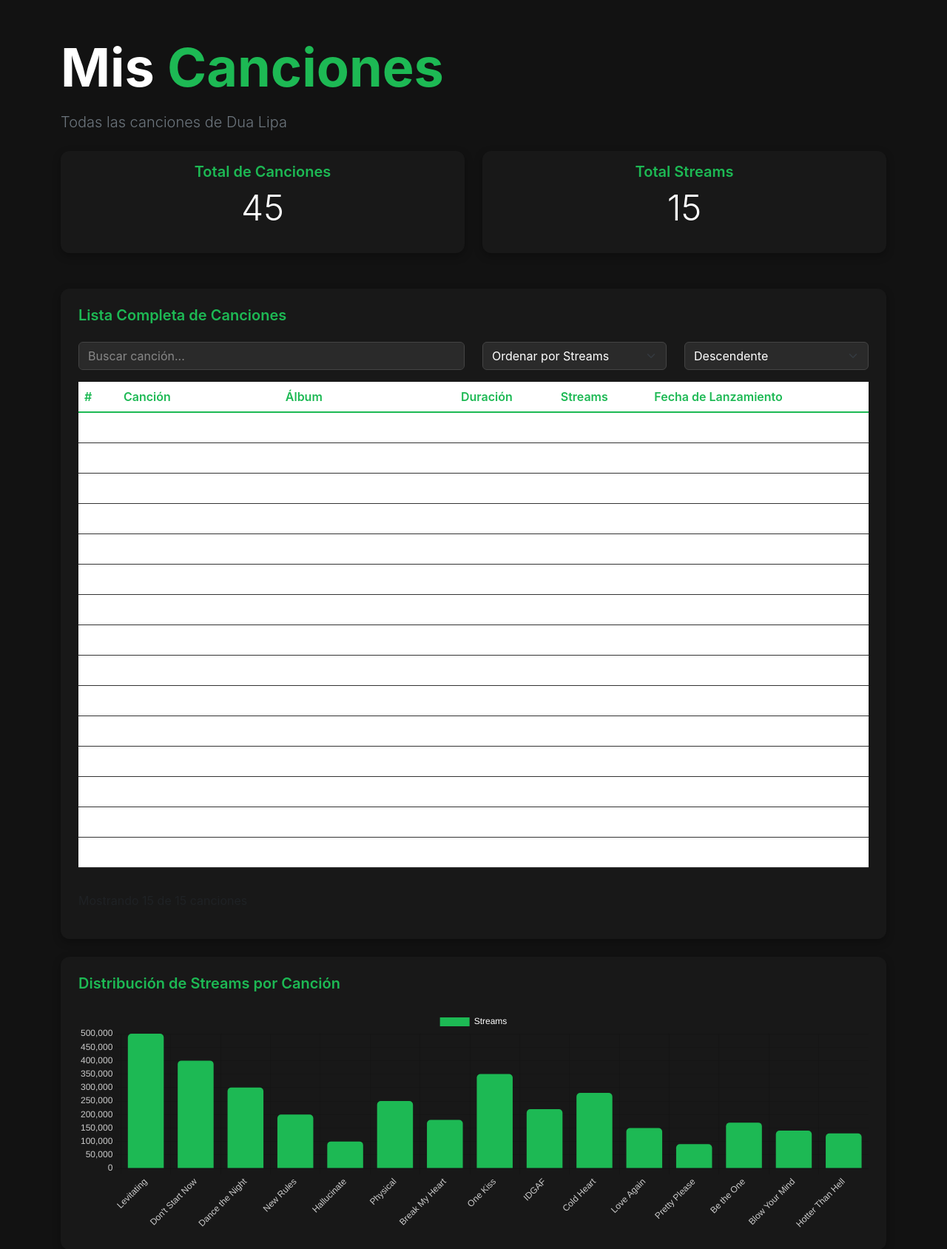
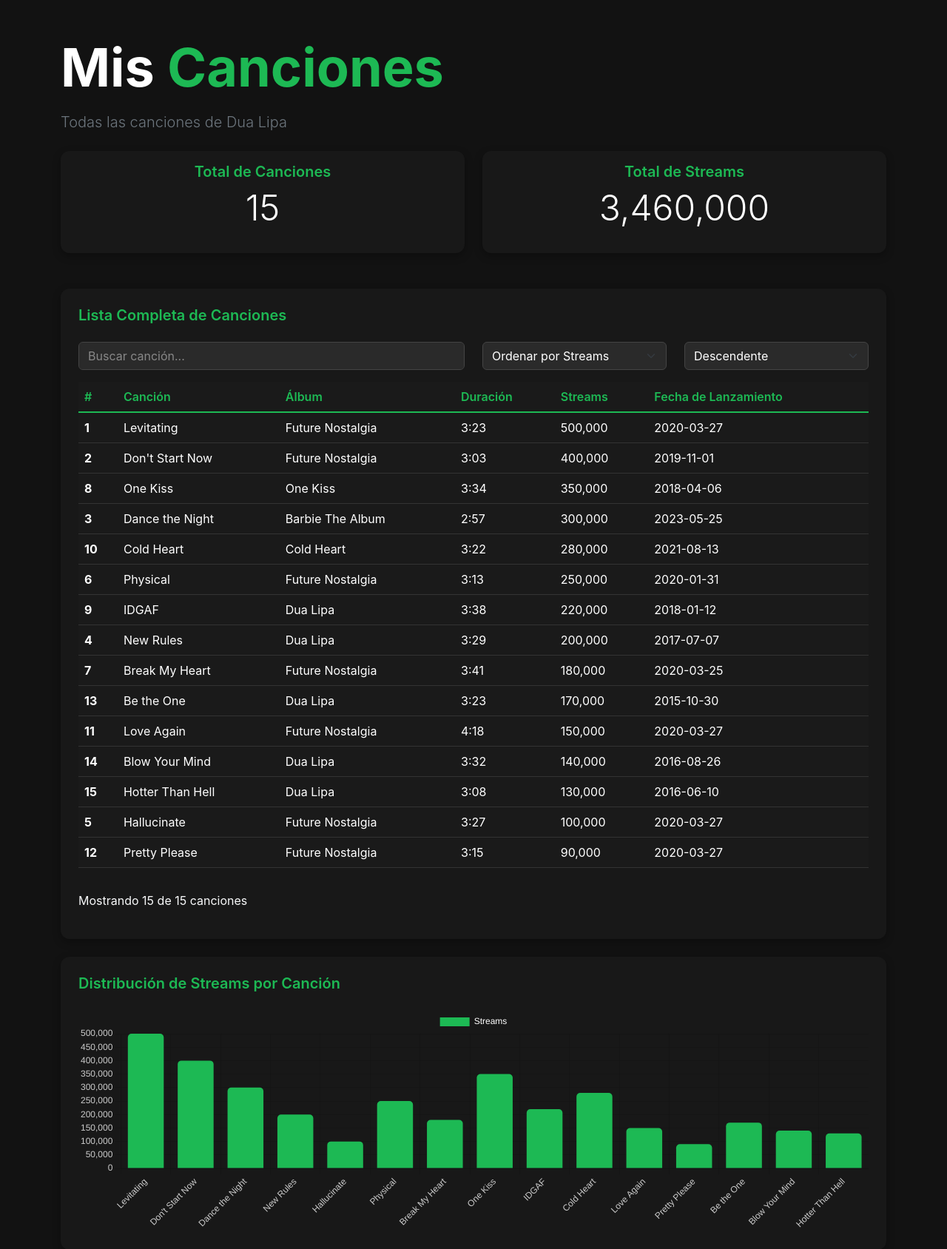
Before and after one commit to vicenteisg2006/spotifySketchs, a Django app: page /artist-songs/ in a window 1280 px wide. Shown: the part 54-1742 px from the top of the page at 74% size. Run offline with Django 5.2, Linux system fonts and the light colour scheme; some libraries are stand-ins or nearby versions.

Commit message:
agrego lista con canciones

```diff
--- a/project/app/templates/artist_songs.html
+++ b/project/app/templates/artist_songs.html
@@ -6,20 +6,27 @@
 {% load humanize %}
 
 <style>
-    .songsTable {
-        background-color: #000000;
+    #songsTable {
+        background-color: #1a1a1a !important;
     }
     .table thead th {
         border-bottom: 2px solid #1db954;
-        color: #1db954;
+        color: #1db954 !important;
         font-weight: 600;
+        background-color: #1a1a1a !important;
     }
     .table tbody tr {
         border-bottom: 1px solid #333;
         transition: background-color 0.2s;
+        background-color: #1a1a1a !important;
     }
     .table tbody tr:hover {
-        background-color: rgba(29, 185, 84, 0.1);
+        background-color: #1a1a1a !important;
+    }
+    .table tbody tr td,
+    .table tbody tr th {
+        color: #ffffff !important;
+        background-color: transparent !important;
     }
     .form-control, .form-select {
         background-color: #2a2a2a;
@@ -49,13 +56,13 @@
             <div class="col-md-6">
                 <div class="card p-3 mb-4">
                     <h5 class="card-title">Total de Canciones</h5>
-                    <p class="display-5">{{ total_songs }}</p>
+                    <p class="display-5">{{ total_songs|intcomma }}</p>
                 </div>
             </div>
             <div class="col-md-6">
                 <div class="card p-3 mb-4">
-                    <h5 class="card-title">Total Streams</h5>
-                    <p class="display-5">{{ songs|length }}</p>
+                    <h5 class="card-title">Total de Streams</h5>
+                    <p class="display-5">{{ total_streams|intcomma }}</p>
                 </div>
             </div>
         </div>
@@ -102,13 +109,13 @@
                     </thead>
                     <tbody id="songsTableBody">
                         {% for song in songs %}
-                        <tr data-name="{{ song.name }}" data-album="{{ song.album }}" data-streams="{{ song.streams }}" data-date="{{ song.release_date }}" style="background-color: #000000; color: #ffffff;">
-                            <th scope="row" style="color: #ffffff;">{{ forloop.counter }}</th>
-                            <td style="color: #ffffff;">{{ song.name }}</td>
-                            <td style="color: #ffffff;">{{ song.album }}</td>
-                            <td style="color: #ffffff;">{{ song.duration }}</td>
-                            <td style="color: #ffffff;">{{ song.streams|intcomma }}</td>
-                            <td style="color: #ffffff;">{{ song.release_date }}</td>
+                        <tr data-name="{{ song.name }}" data-album="{{ song.album }}" data-streams="{{ song.streams }}" data-date="{{ song.release_date }}">
+                            <th scope="row">{{ forloop.counter }}</th>
+                            <td>{{ song.name }}</td>
+                            <td>{{ song.album }}</td>
+                            <td>{{ song.duration }}</td>
+                            <td>{{ song.streams|intcomma }}</td>
+                            <td>{{ song.release_date }}</td>
                         </tr>
                         {% endfor %}
                     </tbody>
@@ -117,7 +124,7 @@
 
             <!-- Contador de resultados -->
             <div class="mt-3">
-                <p class="text-muted">
+                <p class="text-light">
                     Mostrando <span id="resultsCount">{{ songs|length }}</span> de {{ songs|length }} canciones
                 </p>
             </div>
--- a/project/app/views.py
+++ b/project/app/views.py
@@ -79,7 +79,7 @@ def artistV(request): #Variante artista -> usando BaseKA
     #context
     context = {
         'artist_name': 'Dua Lipa',
-        'total_streams': 1234567,
+        'total_streams': 3460000,
         'monthly_listeners': 456789,
         'followers': 123456,
         'top_songs': [
@@ -99,26 +99,32 @@ def annemarie(request): #prototipo vicente
     return render(request, 'am.html')
 
 def artist_songs(request): #Vista de todas las canciones del artista
+    songs = [
+        {'name': 'Levitating', 'album': 'Future Nostalgia', 'duration': '3:23', 'streams': 500000, 'release_date': '2020-03-27'},
+        {'name': 'Don\'t Start Now', 'album': 'Future Nostalgia', 'duration': '3:03', 'streams': 400000, 'release_date': '2019-11-01'},
+        {'name': 'Dance the Night', 'album': 'Barbie The Album', 'duration': '2:57', 'streams': 300000, 'release_date': '2023-05-25'},
+        {'name': 'New Rules', 'album': 'Dua Lipa', 'duration': '3:29', 'streams': 200000, 'release_date': '2017-07-07'},
+        {'name': 'Hallucinate', 'album': 'Future Nostalgia', 'duration': '3:27', 'streams': 100000, 'release_date': '2020-03-27'},
+        {'name': 'Physical', 'album': 'Future Nostalgia', 'duration': '3:13', 'streams': 250000, 'release_date': '2020-01-31'},
+        {'name': 'Break My Heart', 'album': 'Future Nostalgia', 'duration': '3:41', 'streams': 180000, 'release_date': '2020-03-25'},
+        {'name': 'One Kiss', 'album': 'One Kiss', 'duration': '3:34', 'streams': 350000, 'release_date': '2018-04-06'},
+        {'name': 'IDGAF', 'album': 'Dua Lipa', 'duration': '3:38', 'streams': 220000, 'release_date': '2018-01-12'},
+        {'name': 'Cold Heart', 'album': 'Cold Heart', 'duration': '3:22', 'streams': 280000, 'release_date': '2021-08-13'},
+        {'name': 'Love Again', 'album': 'Future Nostalgia', 'duration': '4:18', 'streams': 150000, 'release_date': '2020-03-27'},
+        {'name': 'Pretty Please', 'album': 'Future Nostalgia', 'duration': '3:15', 'streams': 90000, 'release_date': '2020-03-27'},
+        {'name': 'Be the One', 'album': 'Dua Lipa', 'duration': '3:23', 'streams': 170000, 'release_date': '2015-10-30'},
+        {'name': 'Blow Your Mind', 'album': 'Dua Lipa', 'duration': '3:32', 'streams': 140000, 'release_date': '2016-08-26'},
+        {'name': 'Hotter Than Hell', 'album': 'Dua Lipa', 'duration': '3:08', 'streams': 130000, 'release_date': '2016-06-10'},
+    ]
+
+    # Calcular el total de streams sumando todos los streams de las canciones
+    total_streams = sum(song['streams'] for song in songs)
+
     context = {
         'artist_name': 'Dua Lipa',
-        'total_songs': 45,
-        'songs': [
-            {'name': 'Levitating', 'album': 'Future Nostalgia', 'duration': '3:23', 'streams': 500000, 'release_date': '2020-03-27'},
-            {'name': 'Don\'t Start Now', 'album': 'Future Nostalgia', 'duration': '3:03', 'streams': 400000, 'release_date': '2019-11-01'},
-            {'name': 'Dance the Night', 'album': 'Barbie The Album', 'duration': '2:57', 'streams': 300000, 'release_date': '2023-05-25'},
-            {'name': 'New Rules', 'album': 'Dua Lipa', 'duration': '3:29', 'streams': 200000, 'release_date': '2017-07-07'},
-            {'name': 'Hallucinate', 'album': 'Future Nostalgia', 'duration': '3:27', 'streams': 100000, 'release_date': '2020-03-27'},
-            {'name': 'Physical', 'album': 'Future Nostalgia', 'duration': '3:13', 'streams': 250000, 'release_date': '2020-01-31'},
-            {'name': 'Break My Heart', 'album': 'Future Nostalgia', 'duration': '3:41', 'streams': 180000, 'release_date': '2020-03-25'},
-            {'name': 'One Kiss', 'album': 'One Kiss', 'duration': '3:34', 'streams': 350000, 'release_date': '2018-04-06'},
-            {'name': 'IDGAF', 'album': 'Dua Lipa', 'duration': '3:38', 'streams': 220000, 'release_date': '2018-01-12'},
-            {'name': 'Cold Heart', 'album': 'Cold Heart', 'duration': '3:22', 'streams': 280000, 'release_date': '2021-08-13'},
-            {'name': 'Love Again', 'album': 'Future Nostalgia', 'duration': '4:18', 'streams': 150000, 'release_date': '2020-03-27'},
-            {'name': 'Pretty Please', 'album': 'Future Nostalgia', 'duration': '3:15', 'streams': 90000, 'release_date': '2020-03-27'},
-            {'name': 'Be the One', 'album': 'Dua Lipa', 'duration': '3:23', 'streams': 170000, 'release_date': '2015-10-30'},
-            {'name': 'Blow Your Mind', 'album': 'Dua Lipa', 'duration': '3:32', 'streams': 140000, 'release_date': '2016-08-26'},
-            {'name': 'Hotter Than Hell', 'album': 'Dua Lipa', 'duration': '3:08', 'streams': 130000, 'release_date': '2016-06-10'},
-        ],
+        'total_songs': len(songs),
+        'total_streams': total_streams,
+        'songs': songs,
     }
     return render(request, 'artist_songs.html', context)
 
```
